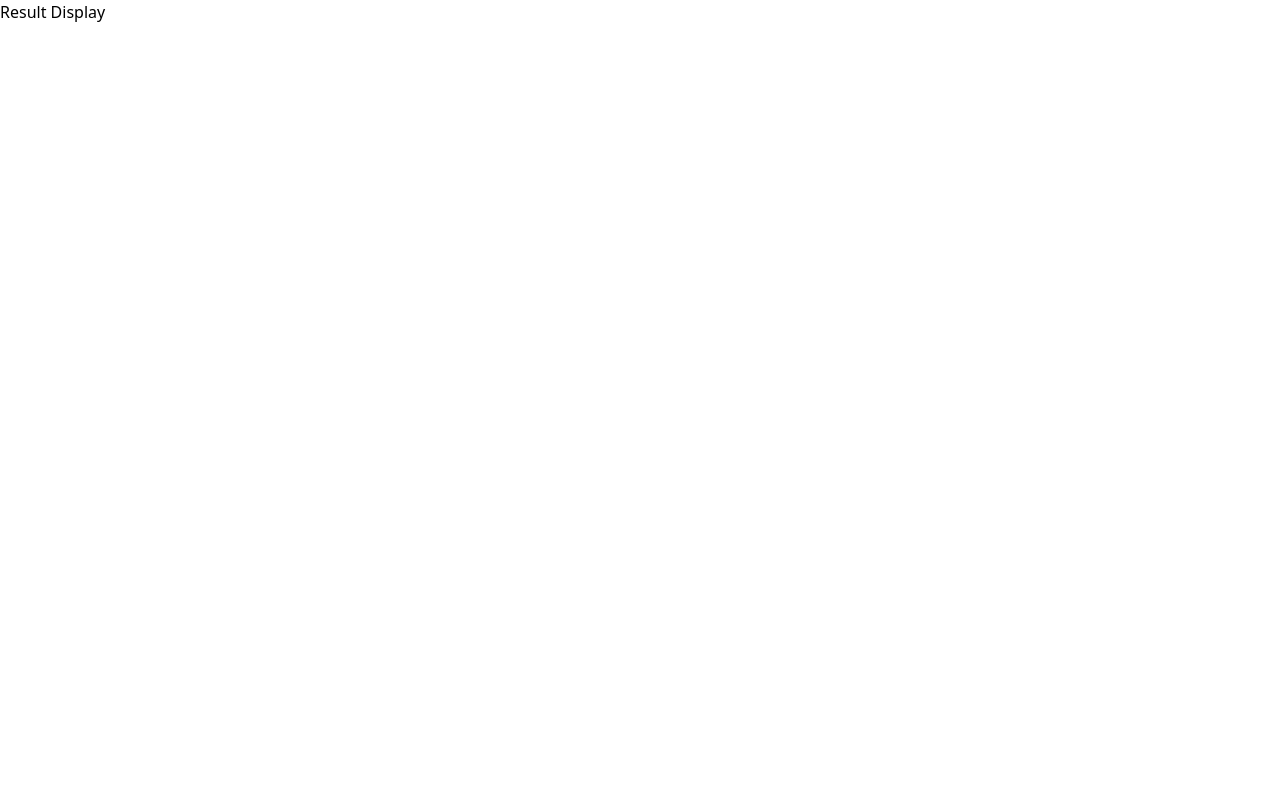
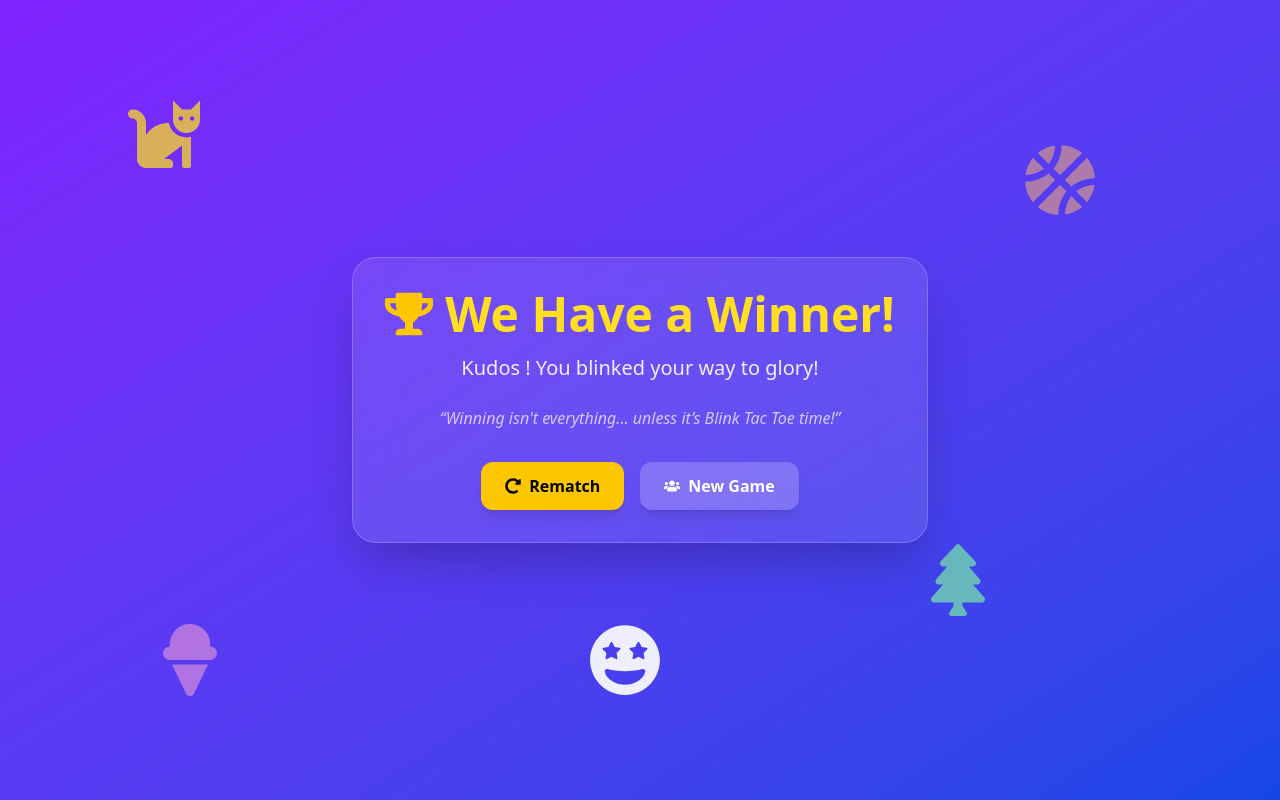
Before and after one commit to iamsainty/blink-tac-toe, a React (Vite) app: page /result in a window 1280 px wide. Built offline with nearby package versions, Linux system fonts and the light colour scheme.

Commit message:
result page

```diff
--- a/src/pages/ResultDisplay.jsx
+++ b/src/pages/ResultDisplay.jsx
@@ -1,11 +1,86 @@
-import React from 'react'
+import {
+    FaTrophy,
+    FaRedoAlt,
+    FaUsers,
+    FaCat,
+    FaIceCream,
+    FaBasketballBall,
+    FaTree,
+    FaGrinStars,
+  } from 'react-icons/fa'
+  import { useEffect, useState } from 'react'
+  import { useNavigate } from 'react-router-dom'
 
-const ResultDisplay = () => {
-  return (
-    <div>
-      <h1>Result Display</h1>
-    </div>
-  )
-}
+  const floatingIcons = [
+    { icon: <FaCat />, top: '12%', left: '10%', color: 'text-yellow-300', animation: 'animate-pulse' },
+    { icon: <FaIceCream />, top: '78%', left: '12%', color: 'text-pink-300', animation: 'animate-pulse' },
+    { icon: <FaBasketballBall />, top: '18%', left: '80%', color: 'text-orange-300', animation: 'animate-pulse' },
+    { icon: <FaTree />, top: '68%', left: '72%', color: 'text-green-300', animation: 'animate-pulse' },
+    { icon: <FaGrinStars />, top: '78%', left: '46%', color: 'text-white', animation: 'animate-pulse' },
+  ]
 
-export default ResultDisplay
+  export default function ResultDisplay() {
+    const [winner, setWinner] = useState('')
+    const navigate = useNavigate()
+
+    useEffect(() => {
+      const winnerName = localStorage.getItem('winner')
+      setWinner(winnerName)
+    }, [])
+
+    const handleRematch = () => {
+      localStorage.removeItem('winner')
+      navigate('/play')
+    }
+
+    const handleNewGame = () => {
+      localStorage.clear()
+      navigate('/start')
+    }
+
+    return (
+      <div className="relative min-h-screen flex flex-col items-center justify-center bg-gradient-to-br from-violet-600 to-blue-700 text-white text-center px-6 py-12 gap-6 overflow-hidden">
+
+        {/* Floating Icons */}
+        {floatingIcons.map((item, i) => (
+          <div
+            key={i}
+            className={`absolute ${item.color} text-4xl md:text-6xl lg:text-7xl ${item.animation} pointer-events-none select-none`}
+            style={{ top: item.top, left: item.left, animationDelay: `${i * 0.3}s` }}
+          >
+            {item.icon}
+          </div>
+        ))}
+
+        <div className="bg-white/10 backdrop-blur-xl p-8 rounded-3xl shadow-2xl border border-white/20 max-w-xl w-full">
+          <h1 className="text-4xl md:text-5xl font-extrabold text-yellow-300 flex items-center justify-center gap-3 mb-4">
+            <FaTrophy className="text-yellow-400 text-5xl" />
+            {winner ? `${winner} Wins!` : 'We Have a Winner!'}
+          </h1>
+
+          <p className="text-lg md:text-xl text-white/90 mb-6 font-medium">
+            Kudos <span className="font-bold text-white">{winner}</span>! You blinked your way to glory!
+          </p>
+
+          <p className="text-sm md:text-base text-white/70 italic mb-8">
+            “Winning isn't everything... unless it’s Blink Tac Toe time!”
+          </p>
+
+          <div className="flex flex-col sm:flex-row gap-4 justify-center">
+            <button
+              onClick={handleRematch}
+              className="flex items-center justify-center gap-2 bg-yellow-400 hover:bg-yellow-300 text-black font-semibold px-6 py-3 rounded-xl transition transform hover:scale-105 shadow-lg"
+            >
+              <FaRedoAlt /> Rematch
+            </button>
+            <button
+              onClick={handleNewGame}
+              className="flex items-center justify-center gap-2 bg-white/20 hover:bg-pink-400 hover:text-black text-white font-semibold px-6 py-3 rounded-xl transition transform hover:scale-105 shadow-lg"
+            >
+              <FaUsers /> New Game
+            </button>
+          </div>
+        </div>
+      </div>
+    )
+  }
```
